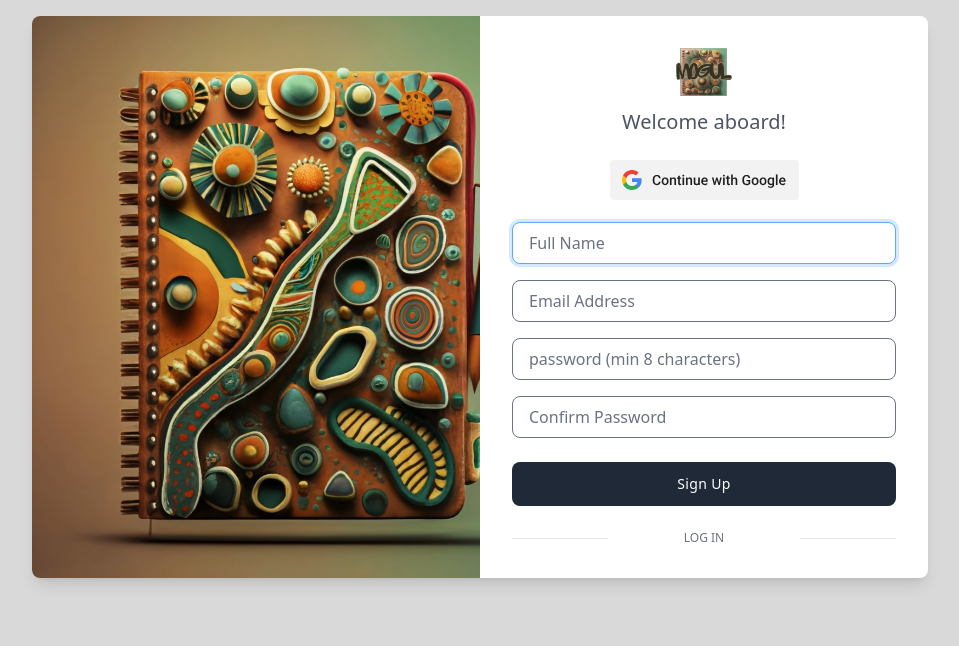
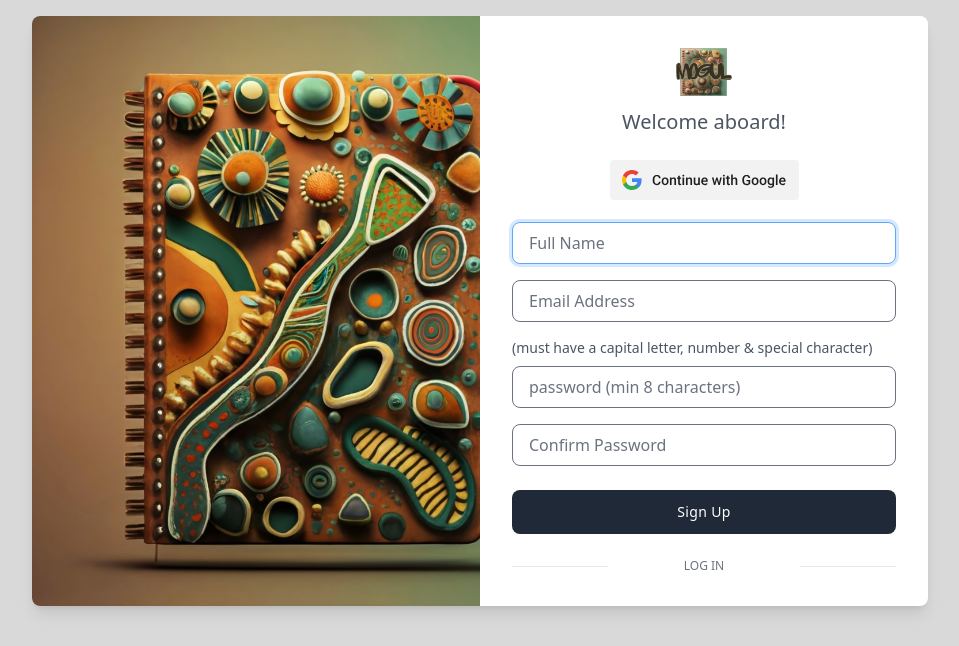
Before and after one commit to Thoth1111/Customer-Service-ITS, a Rails app: page /users/sign_up in a window 1280 px wide. Shown: the top 646 px of the page, without its empty margins (160-1119 px from the left). Run offline with Rails 7, Linux system fonts and the light colour scheme; style sheets or scripts are compiled from the project's sources; some libraries are stand-ins or nearby versions.

Commit message:
Update new registrations view

```diff
--- a/app/views/devise/registrations/new.html.erb
+++ b/app/views/devise/registrations/new.html.erb
@@ -29,7 +29,7 @@
             </div>
 
             <div class="field mt-4">
-              <%= f.label :password, "Password", class: "hidden block mb-2 text-sm font-medium text-gray-600 dark:text-gray-200" %>
+              <%= f.label :password, "(must have a capital letter, number & special character)", class: "block mb-2 text-sm font-medium text-gray-600 dark:text-gray-200" %>
               <%= f.password_field :password, autocomplete: "new-password", placeholder: "password (min #{@minimum_password_length} characters)", class: "block w-full px-4 py-2 text-gray-700 bg-white border rounded-lg dark:bg-gray-800 dark:text-gray-300 dark:border-gray-600 focus:border-blue-400 focus:ring-opacity-40 dark:focus:border-blue-300 focus:outline-none focus:ring focus:ring-blue-300" %>
             </div>
 
```
